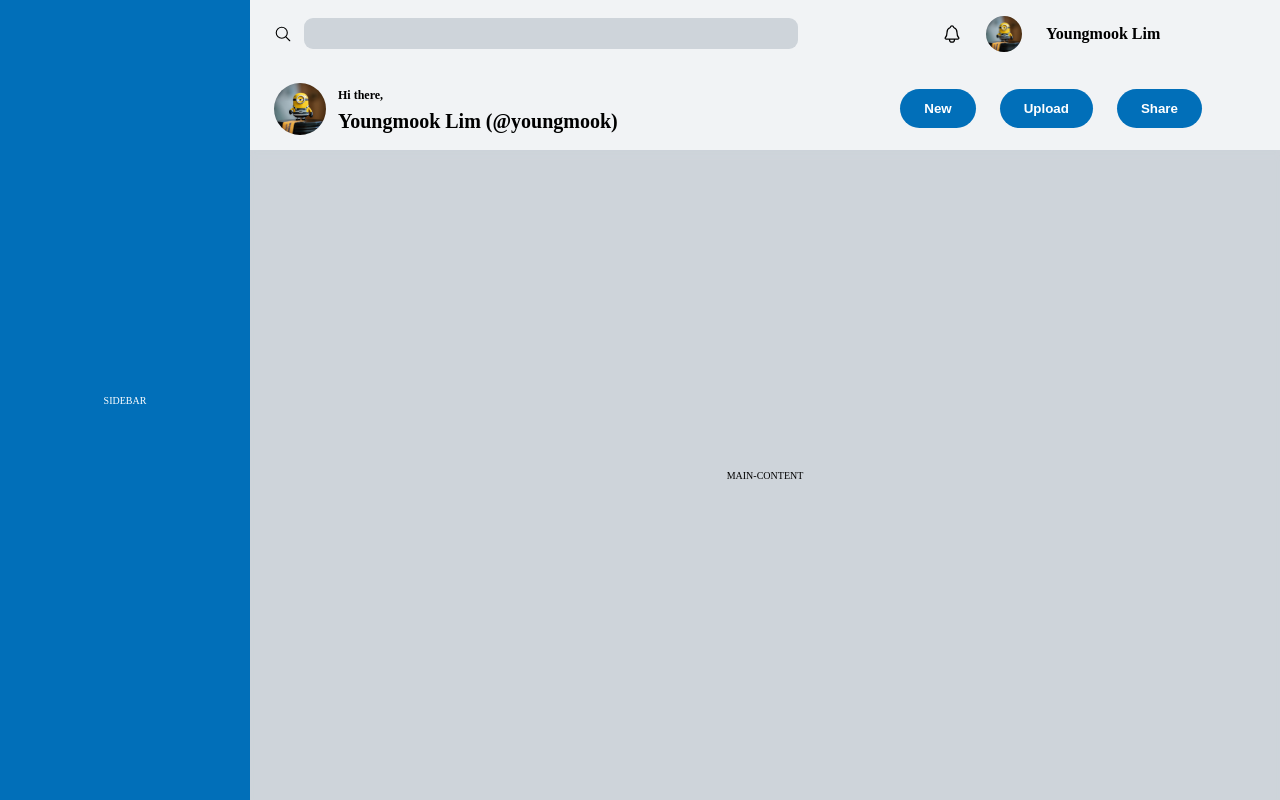
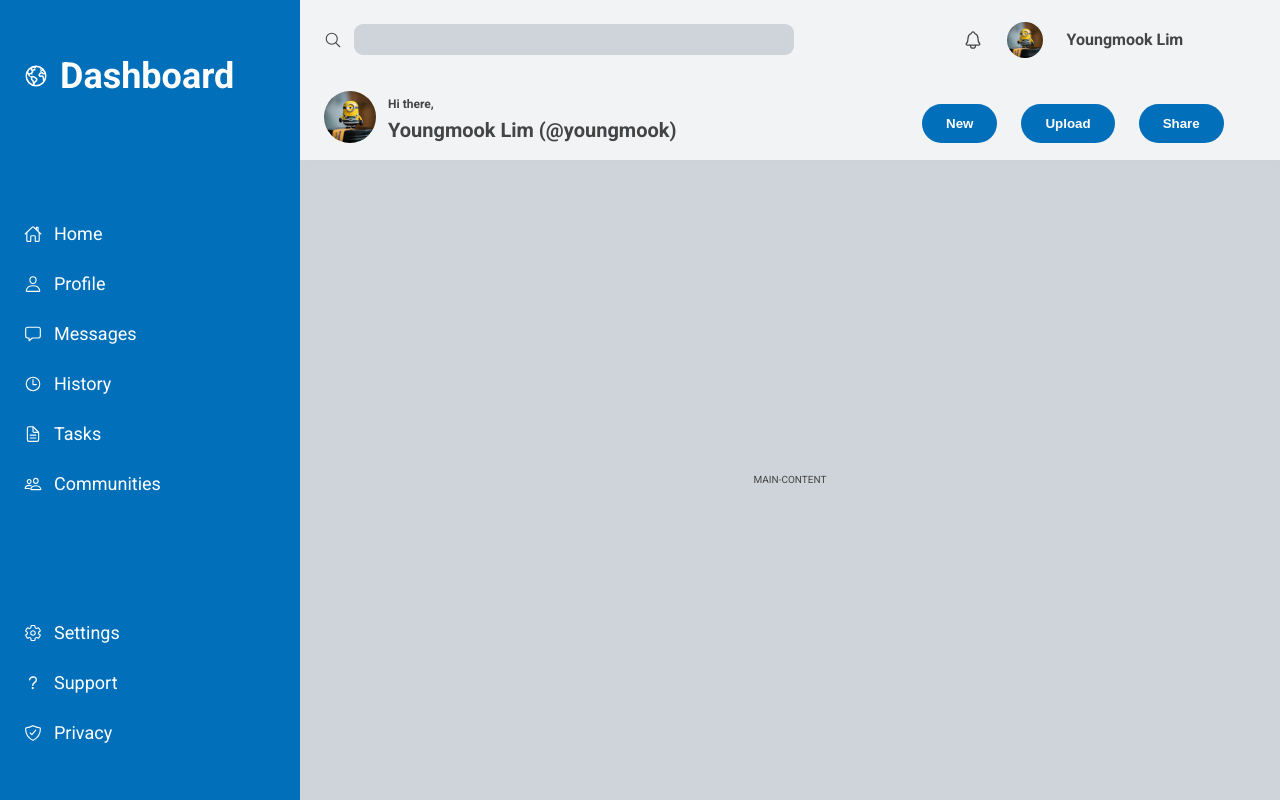
Before and after one commit to Youngmook-Lim/odin-admin-dashboard, a plain HTML site: page index.html in a window 1280 px wide. Drawn offline with nearby package versions, Linux system fonts and the light colour scheme.

Commit message:
Complete sidebar section

```diff
--- a/index.html
+++ b/index.html
@@ -52,7 +52,52 @@
           <button class="header__buttons--share btn">Share</button>
         </div>
       </header>
-      <section class="sidebar">SIDEBAR</section>
+      <section class="sidebar">
+        <div class="logo">
+          <ion-icon name="earth-outline"></ion-icon>
+          <h2>Dashboard</h2>
+        </div>
+        <div class="main-menus">
+          <div class="main-menu">
+            <ion-icon name="home-outline"></ion-icon>
+            <p>Home</p>
+          </div>
+          <div class="main-menu">
+            <ion-icon name="person-outline"></ion-icon>
+            <p>Profile</p>
+          </div>
+          <div class="main-menu">
+            <ion-icon name="chatbox-outline"></ion-icon>
+            <p>Messages</p>
+          </div>
+          <div class="main-menu">
+            <ion-icon name="time-outline"></ion-icon>
+            <p>History</p>
+          </div>
+          <div class="main-menu">
+            <ion-icon name="document-text-outline"></ion-icon>
+            <p>Tasks</p>
+          </div>
+          <div class="main-menu">
+            <ion-icon name="people-outline"></ion-icon>
+            <p>Communities</p>
+          </div>
+        </div>
+        <div class="side-menus">
+          <div class="side-menu">
+            <ion-icon name="settings-outline"></ion-icon>
+            <p>Settings</p>
+          </div>
+          <div class="side-menu">
+            <ion-icon name="help-outline"></ion-icon>
+            <p>Support</p>
+          </div>
+          <div class="side-menu">
+            <ion-icon name="shield-checkmark-outline"></ion-icon>
+            <p>Privacy</p>
+          </div>
+        </div>
+      </section>
       <section class="main-content">MAIN-CONTENT</section>
     </div>
   </body>
--- a/style.css
+++ b/style.css
@@ -2,6 +2,8 @@
 10 / 12 / 14 / 16 / 18 / 20 / 24 / 30 / 36 / 44 / 52 / 62 / 74 / 86 / 98
 - SPACING SYSTEM (px)
 2 / 4 / 8 / 12 / 16 / 24 / 32 / 48 / 64 / 80 / 96 / 128 */
+
+@import url("https://fonts.googleapis.com/css2?family=Roboto:wght@400;700&display=swap");
 
 * {
   margin: 0;
@@ -11,13 +13,21 @@
 
 html {
   font-size: 62.5%;
+  overflow-x: hidden;
+}
+
+body {
+  font-family: "Roboto", sans-serif;
+  line-height: 1;
+  font-weight: 400;
+  color: #444;
 }
 
 .container {
   height: 100vh;
   display: grid;
-  grid-template-columns: 25rem auto;
-  grid-template-rows: 15rem auto;
+  grid-template-columns: 30rem auto;
+  grid-template-rows: 16rem auto;
 }
 
 .header {
@@ -27,6 +37,8 @@ html {
   grid-column: 2 / 3;
   background-color: #f1f3f5;
   grid-template-columns: 5fr 4fr;
+  grid-template-rows: 1fr 1fr;
+  column-gap: 4.8rem;
   overflow: auto;
 }
 
@@ -40,7 +52,7 @@ html {
   justify-content: center;
   align-items: center;
   width: 100%;
-  padding: 1.2rem 2.4rem;
+  padding: 2.4rem;
   gap: 1.2rem;
 }
 
@@ -84,7 +96,8 @@ html {
   /* justify-items: center; */
   align-items: center;
   column-gap: 1.2rem;
-  padding: 1.2rem 2.4rem;
+  padding: 2.4rem;
+  padding-top: 1.2rem;
 }
 
 .header__main p {
@@ -120,11 +133,46 @@ html {
 
 .sidebar {
   display: grid;
+  grid-template-columns: 1fr;
+  gap: 6.4rem;
   align-items: center;
-  justify-items: center;
+  justify-items: left;
   grid-row: 1 / -1;
   background-color: #016fb9;
   color: white;
+  padding: 2.4rem;
+}
+
+.logo {
+  font-size: 2.4rem;
+  display: flex;
+  justify-content: center;
+  align-items: center;
+  gap: 1.2rem;
+}
+
+.logo h2 {
+  display: flex;
+  align-items: center;
+  font-size: 3.6rem;
+}
+
+.main-menus,
+.side-menus {
+  display: grid;
+  grid-template-columns: 1fr;
+  justify-items: left;
+  align-items: center;
+  gap: 3.2rem;
+}
+
+.main-menu,
+.side-menu {
+  display: flex;
+  justify-content: center;
+  align-items: center;
+  font-size: 1.8rem;
+  gap: 1.2rem;
 }
 
 .main-content {
```
